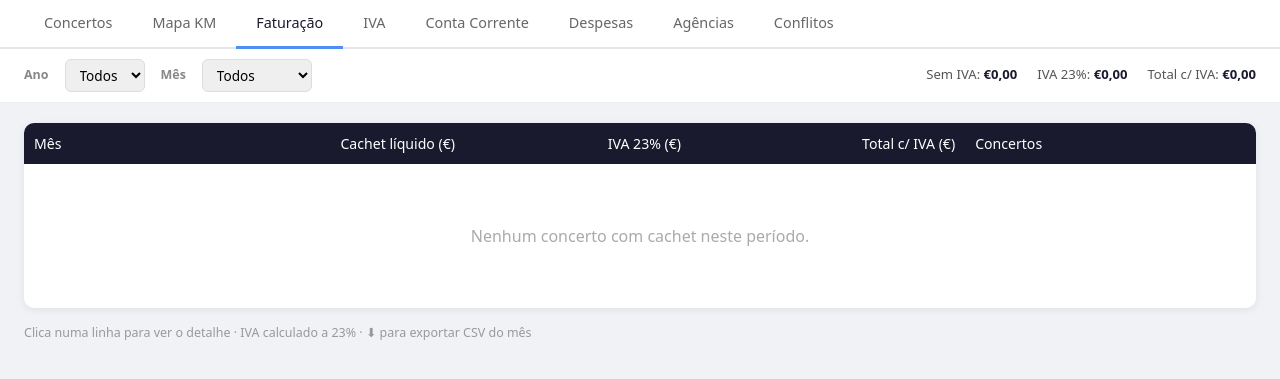
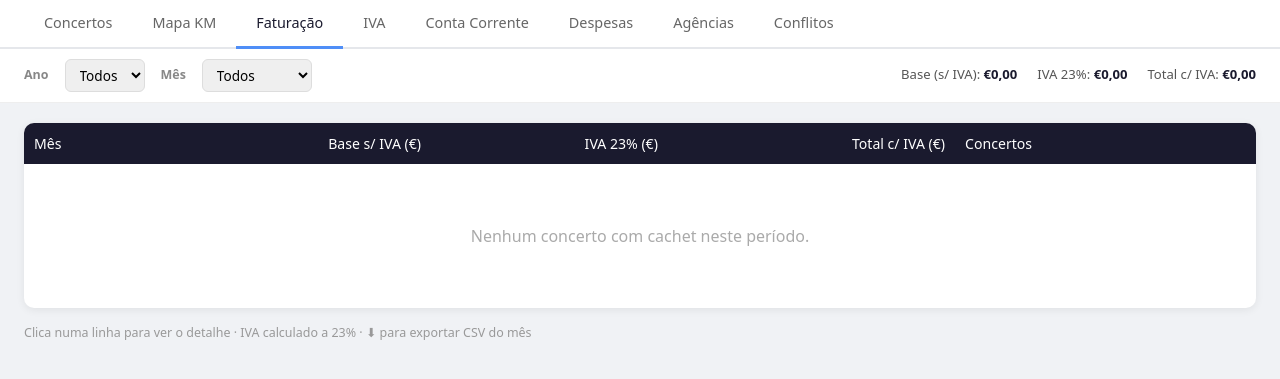
Before and after one commit to fugilli/EMPRESA, a Flask app: template templates/faturacao.html in a window 1280 px wide. Shown: the part 52-431 px from the top of the page. Run offline with Flask 3, Linux system fonts and the light colour scheme; the template is opened without the code that fills it: most values are stand-ins (such as "Sample title", 1, 10 or a date in 2020); lists and menus that the app fills with data are empty; parts of the project's set-up code (start-up, migrations or seed data) failed here and were passed over.

Commit message:
Adiciona cobrança de KM na faturação por concerto
- Tab Concertos: coluna checkbox "Cobrar KM" e coluna "€ KM" (km × €0,40)
- Campo cobrar_km guardado em concert_data.json por event_id
- Tab Faturação: KM entra na base tributável (Cachet + KM), IVA 23% calculado sobre a base total
- Detalhe mensal mostra Cachet, KM, Base s/ IVA, IVA e Total c/ IVA
- CSV de faturação actualizado com as novas colunas
- Fix OAuth callback: removido include_granted_scopes + try/except com página de erro legível

Co-Authored-By: Claude Sonnet 4.6 <noreply@anthropic.com>

```diff
--- a/app.py
+++ b/app.py
@@ -238,13 +238,16 @@ def _build_concerts_from_local():
             cachet = '0'
         # usa apenas o cache em memória — sem HTTP
         km = distances.get(local) if local else None
+        cobrar_km = bool(ov.get('cobrar_km', False))
+        km_euros  = round((km or 0) * 0.40, 2) if (km is not None and cobrar_km) else 0
 
         concerts_list.append({
             'id': event_id, 'date': date_str, 'time': time_str,
             'year': year, 'month': month,
             'artista': artista, 'evento': evento, 'local': local,
             'substituto': substituto, 'cachet': cachet,
-            'km': km if km is not None else ''
+            'km': km if km is not None else '',
+            'cobrar_km': cobrar_km, 'km_euros': km_euros
         })
 
     return concerts_list
@@ -279,7 +282,7 @@ def auth():
 def auth_start():
     import webbrowser
     flow = Flow.from_client_secrets_file(CREDENTIALS_FILE, scopes=SCOPES, redirect_uri=REDIRECT_URI)
-    auth_url, state = flow.authorization_url(access_type='offline', include_granted_scopes='true', prompt='consent')
+    auth_url, state = flow.authorization_url(access_type='offline', prompt='consent')
     save_json(OAUTH_STATE_FILE, {'state': state})
     webbrowser.open(auth_url)
     return jsonify({'ok': True})
@@ -293,15 +296,21 @@ def auth_status():
 @app.route('/oauth/callback')
 def oauth_callback():
     state_data = load_json(OAUTH_STATE_FILE, {})
-    flow = Flow.from_client_secrets_file(
-        CREDENTIALS_FILE, scopes=SCOPES,
-        state=state_data.get('state'), redirect_uri=REDIRECT_URI
-    )
-    flow.fetch_token(authorization_response=request.url)
-    save_credentials(flow.credentials)
-    if os.path.exists(OAUTH_STATE_FILE):
-        os.remove(OAUTH_STATE_FILE)
-    return render_template('auth_done.html')
+    try:
+        flow = Flow.from_client_secrets_file(
+            CREDENTIALS_FILE, scopes=SCOPES,
+            state=state_data.get('state'), redirect_uri=REDIRECT_URI
+        )
+        flow.fetch_token(authorization_response=request.url)
+        save_credentials(flow.credentials)
+        if os.path.exists(OAUTH_STATE_FILE):
+            os.remove(OAUTH_STATE_FILE)
+        return render_template('auth_done.html')
+    except Exception as e:
+        logging.error(f'OAuth callback falhou: {e}')
+        if os.path.exists(OAUTH_STATE_FILE):
+            os.remove(OAUTH_STATE_FILE)
+        return render_template('auth_done.html', error=str(e)), 200
 
 
 @app.route('/calendars')
@@ -480,22 +489,34 @@ def update_concert():
     body     = request.get_json()
     event_id = body.get('event_id')
     field    = body.get('field')
-    value    = body.get('value', '').strip()
+    value    = body.get('value')
 
-    if field not in {'artista', 'evento', 'local', 'substituto', 'cachet'}:
+    if field not in {'artista', 'evento', 'local', 'substituto', 'cachet', 'cobrar_km'}:
         return jsonify({'ok': False, 'error': 'campo inválido'})
 
     data = load_json(CONCERT_DATA_FILE, {})
     if event_id not in data:
         data[event_id] = {}
-    data[event_id][field] = value
+    if field == 'cobrar_km':
+        data[event_id][field] = bool(value)
+    else:
+        data[event_id][field] = str(value or '').strip()
     save_json(CONCERT_DATA_FILE, data)
 
     km = None
+    km_euros = None
     if field == 'local':
-        km = driving_distance_km(value) if value else None
+        km = driving_distance_km(str(value or '').strip()) if value else None
+    if field == 'cobrar_km':
+        # local pode estar no override ou parseado do summary
+        local_val = data[event_id].get('local', '')
+        if not local_val:
+            base_ev = load_json(CONCERTS_BASE_FILE, {'events': {}}).get('events', {}).get(event_id, {})
+            _, _, local_val, _ = parse_event_title(base_ev.get('summary', ''))
+        km_from_cache = _get_distances_mem().get(local_val or '')
+        km_euros = round((km_from_cache or 0) * 0.40, 2) if (km_from_cache and bool(value)) else 0
 
-    return jsonify({'ok': True, 'km': km})
+    return jsonify({'ok': True, 'km': km, 'km_euros': km_euros})
 
 
 # ── agências ──────────────────────────────────────────────────────────────────
--- a/templates/auth_done.html
+++ b/templates/auth_done.html
@@ -12,8 +12,14 @@
 </head>
 <body>
 <div class="msg">
+{% if error %}
+  <h2 style="color:#c62828">✗ Erro na autenticação</h2>
+  <p>{{ error }}</p>
+  <p style="margin-top:1em"><a href="http://127.0.0.1:8765/auth">Voltar à app para tentar novamente</a></p>
+{% else %}
   <h2>✓ Autenticação concluída!</h2>
   <p>Podes fechar este separador e voltar à app.</p>
+{% endif %}
 </div>
 </body>
 </html>
--- a/templates/faturacao.html
+++ b/templates/faturacao.html
@@ -97,7 +97,7 @@
     <option value="11">Novembro</option><option value="12">Dezembro</option>
   </select>
   <div class="totals-bar">
-    <div class="total-item">Sem IVA: <strong id="tLiq">—</strong></div>
+    <div class="total-item">Base (s/ IVA): <strong id="tLiq">—</strong></div>
     <div class="total-item">IVA 23%: <strong id="tIva">—</strong></div>
     <div class="total-item">Total c/ IVA: <strong id="tTotal">—</strong></div>
     <div class="total-item" id="tAnnualWrap" style="display:none">Anual c/ IVA: <strong id="tAnnual">—</strong></div>
@@ -112,7 +112,7 @@
         <thead>
           <tr>
             <th>Mês</th>
-            <th style="text-align:right">Cachet líquido (€)</th>
+            <th style="text-align:right">Base s/ IVA (€)</th>
             <th style="text-align:right">IVA 23% (€)</th>
             <th style="text-align:right">Total c/ IVA (€)</th>
             <th>Concertos</th>
@@ -138,7 +138,9 @@
         <thead>
           <tr>
             <th>Data</th><th>Artista</th><th>Evento</th><th>Local</th>
-            <th style="text-align:right">Cachet líquido (€)</th>
+            <th style="text-align:right">Cachet (€)</th>
+            <th style="text-align:right">KM (€)</th>
+            <th style="text-align:right">Base s/ IVA (€)</th>
             <th style="text-align:right">IVA 23% (€)</th>
             <th style="text-align:right">Total c/ IVA (€)</th>
           </tr>
@@ -159,8 +161,8 @@ const fmt    = n => Number(n).toLocaleString('pt-PT', {minimumFractionDigits:2,
 const fmtE   = n => '€' + fmt(n);
 const fmtCSV = n => Number(n).toFixed(2).replace('.', ',');  // vírgula para Excel PT
 
-// só registos com cachet
-const rows = DATA.filter(d => d.cachet !== '' && parseFloat(d.cachet) > 0);
+// registos com cachet > 0 OU com km a cobrar
+const rows = DATA.filter(d => (d.cachet !== '' && parseFloat(d.cachet) > 0) || d.km_euros > 0);
 
 const years = [...new Set(rows.map(d=>d.year).filter(y=>y>0))].sort();
 const ySel  = document.getElementById('yearSel');
@@ -187,19 +189,19 @@ function applyFilter() {
   });
 
   const monthKeys = Object.keys(byMonth).sort();
-  let totalLiq=0, totalAnualLiq=0;
+  let totalBase=0, totalAnualBase=0;
 
   const tbody = document.getElementById('monthlyBody');
   tbody.innerHTML = monthKeys.map(key => {
     const grp   = byMonth[key];
-    const liq   = grp.items.reduce((s,d)=>s+parseFloat(d.cachet),0);
-    const iva   = liq * IVA;
-    const tot   = liq + iva;
-    totalLiq   += liq;
+    const base  = grp.items.reduce((s,d)=>s+parseFloat(d.cachet||0)+(d.km_euros||0),0);
+    const iva   = base * IVA;
+    const tot   = base + iva;
+    totalBase  += base;
     const label = `${MONTHS[grp.month]} ${grp.year}`;
     return `<tr class="month-row" data-key="${key}" onclick="toggleDetail('${key}')">
       <td><strong>${label}</strong></td>
-      <td style="text-align:right"><span class="badge-euro badge-liq">${fmtE(liq)}</span></td>
+      <td style="text-align:right"><span class="badge-euro badge-liq">${fmtE(base)}</span></td>
       <td style="text-align:right"><span class="badge-euro badge-iva">${fmtE(iva)}</span></td>
       <td style="text-align:right"><span class="badge-euro badge-tot">${fmtE(tot)}</span></td>
       <td style="color:#888">${grp.items.length}</td>
@@ -209,15 +211,15 @@ function applyFilter() {
     </tr>`;
   }).join('');
 
-  forYear.forEach(d => { totalAnualLiq += parseFloat(d.cachet||0); });
+  forYear.forEach(d => { totalAnualBase += parseFloat(d.cachet||0) + (d.km_euros||0); });
 
   document.getElementById('emptyMonthly').style.display = monthKeys.length ? 'none' : 'block';
-  document.getElementById('tLiq').textContent   = fmtE(totalLiq);
-  document.getElementById('tIva').textContent   = fmtE(totalLiq * IVA);
-  document.getElementById('tTotal').textContent = fmtE(totalLiq * (1 + IVA));
+  document.getElementById('tLiq').textContent   = fmtE(totalBase);
+  document.getElementById('tIva').textContent   = fmtE(totalBase * IVA);
+  document.getElementById('tTotal').textContent = fmtE(totalBase * (1 + IVA));
   const showAnnual = month > 0 && year > 0;
   document.getElementById('tAnnualWrap').style.display = showAnnual ? '' : 'none';
-  document.getElementById('tAnnual').textContent = fmtE(totalAnualLiq * (1 + IVA));
+  document.getElementById('tAnnual').textContent = fmtE(totalAnualBase * (1 + IVA));
 
   document.getElementById('detailCard').classList.remove('visible');
   document.querySelectorAll('.month-row').forEach(r => r.classList.remove('selected'));
@@ -247,16 +249,20 @@ function toggleDetail(key) {
     `Detalhe — ${MONTHS[m]} ${y} (${items.length} concerto(s))`;
 
   document.getElementById('detailBody').innerHTML = items.map(d => {
-    const liq = parseFloat(d.cachet) || 0;
-    const iva = liq * IVA;
+    const cachet = parseFloat(d.cachet) || 0;
+    const km     = d.km_euros || 0;
+    const base   = cachet + km;
+    const iva    = base * IVA;
     return `<tr>
       <td><strong>${esc(d.date)}</strong></td>
       <td>${esc(d.artista)}</td>
       <td>${esc(d.evento)}</td>
       <td>${esc(d.local)}</td>
-      <td style="text-align:right">${fmtE(liq)}</td>
+      <td style="text-align:right">${fmtE(cachet)}</td>
+      <td style="text-align:right;color:#1565c0">${km > 0 ? fmtE(km) : '—'}</td>
+      <td style="text-align:right">${fmtE(base)}</td>
       <td style="text-align:right;color:#e65100">${fmtE(iva)}</td>
-      <td style="text-align:right"><strong>${fmtE(liq+iva)}</strong></td>
+      <td style="text-align:right"><strong>${fmtE(base+iva)}</strong></td>
     </tr>`;
   }).join('');
 
@@ -269,31 +275,35 @@ function buildCSV(items, label) {
   const BOM = '\uFEFF';  // BOM para Excel reconhecer UTF-8
   const sep = ';';
   const lines = [
-    ['Data', 'Artista', 'Evento', 'Local', 'Cachet líquido (€)', 'IVA 23% (€)', 'Total c/ IVA (€)'].join(sep)
+    ['Data', 'Artista', 'Evento', 'Local', 'Cachet (€)', 'KM (€)', 'Base s/ IVA (€)', 'IVA 23% (€)', 'Total c/ IVA (€)'].join(sep)
   ];
 
-  let totalLiq = 0;
+  let totalBase = 0;
   for (const d of items) {
-    const liq = parseFloat(d.cachet) || 0;
-    const iva = liq * IVA;
-    totalLiq += liq;
+    const cachet = parseFloat(d.cachet) || 0;
+    const km     = d.km_euros || 0;
+    const base   = cachet + km;
+    const iva    = base * IVA;
+    totalBase   += base;
     lines.push([
       d.date,
       csvCell(d.artista),
       csvCell(d.evento),
       csvCell(d.local),
-      fmtCSV(liq),
+      fmtCSV(cachet),
+      fmtCSV(km),
+      fmtCSV(base),
       fmtCSV(iva),
-      fmtCSV(liq + iva)
+      fmtCSV(base + iva)
     ].join(sep));
   }
 
   // linha de totais
   lines.push([
-    'TOTAL', '', '', '',
-    fmtCSV(totalLiq),
-    fmtCSV(totalLiq * IVA),
-    fmtCSV(totalLiq * (1 + IVA))
+    'TOTAL', '', '', '', '', '',
+    fmtCSV(totalBase),
+    fmtCSV(totalBase * IVA),
+    fmtCSV(totalBase * (1 + IVA))
   ].join(sep));
 
   return BOM + lines.join('\r\n');
```
Also changed, not shown: templates/concerts.html (+35 -4 lines), README.md.
